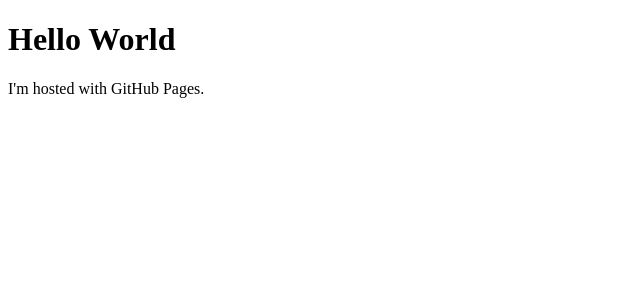
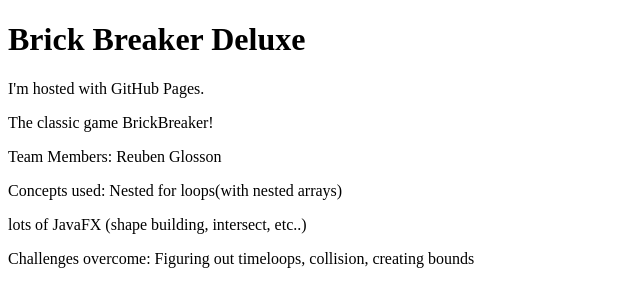
Before and after one commit to rglosson/rglosson.github.io, a plain HTML site: page index.html in a window 1280 px wide. Shown: the whole page, without its empty margins (0-640 px from the left). Drawn offline with Linux system fonts and the light colour scheme.

Commit message:
Brief start

```diff
--- a/index.html
+++ b/index.html
@@ -1,7 +1,13 @@
 <!DOCTYPE html>
 <html>
 <body>
-<h1>Hello World</h1>
+<h1>Brick Breaker Deluxe</h1>
 <p>I'm hosted with GitHub Pages.</p>
+<p>The classic game BrickBreaker!</p>
+<p>Team Members: Reuben Glosson</p>
+<p>Concepts used: Nested for loops(with nested arrays)</p>
+<p>               lots of JavaFX (shape building, intersect, etc..)</p>
+<p>Challenges overcome: Figuring out timeloops, collision, creating bounds</p>
+
 </body>
 </html>
```
